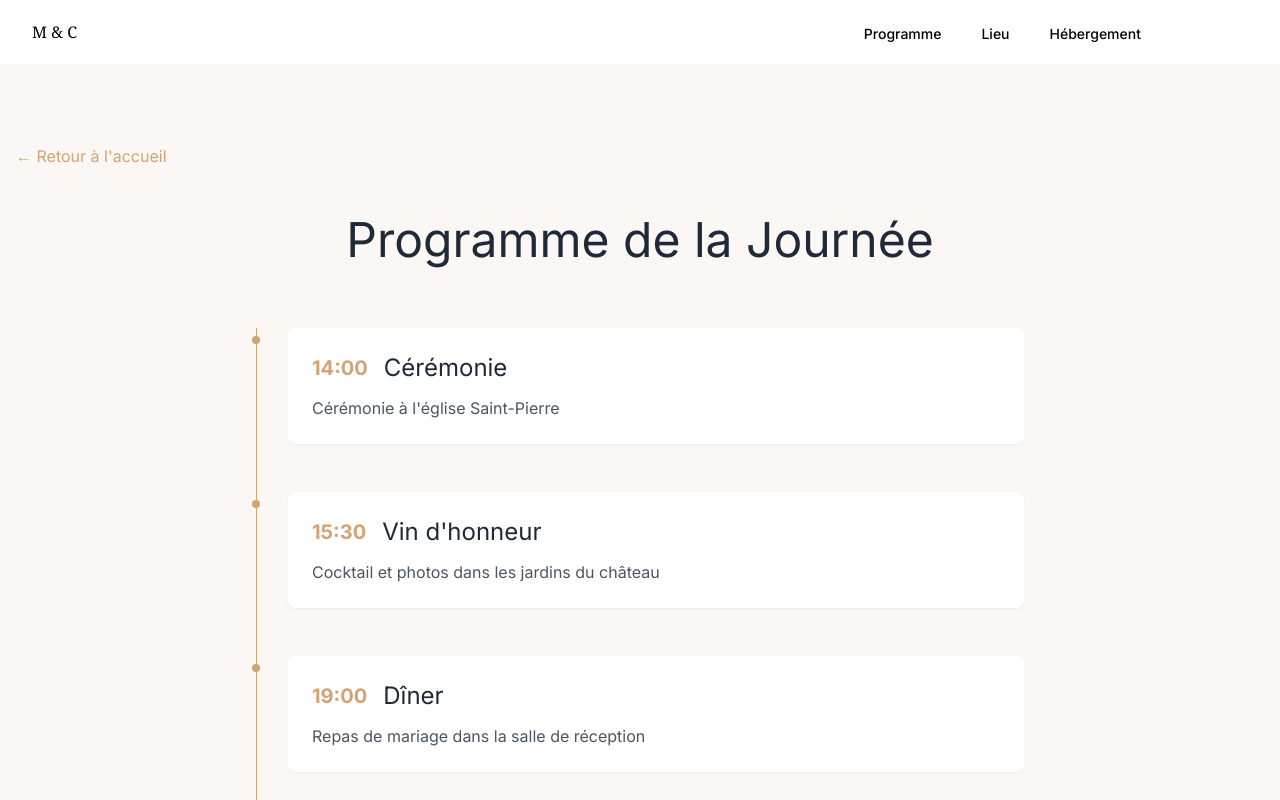
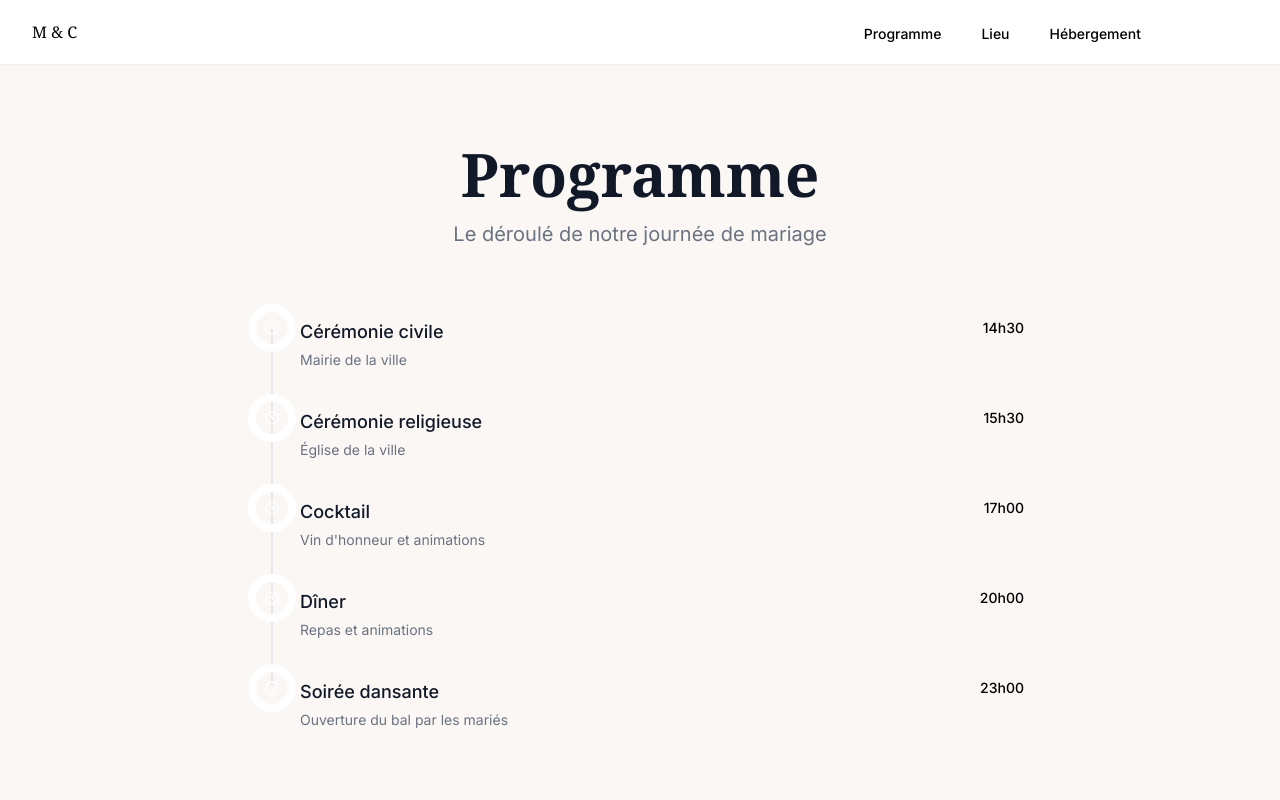
Before and after one commit to maxtouf/mariage-site, a Next.js app: page /programme in a window 1280 px wide. Shown: the top 800 px of the page. Built offline with nearby package versions, Linux system fonts and the light colour scheme; a web font is replaced by a local one.

Commit message:
Ajout de la page programme

```diff
--- a/app/programme/page.tsx
+++ b/app/programme/page.tsx
@@ -1,67 +1,95 @@
 import Link from 'next/link'
 
-export default function Programme() {
-  const timeline = [
+const events = [
   {
-      time: '14:00',
-      event: 'Cérémonie',
-      description: 'Cérémonie à l\'église Saint-Pierre'
+    time: '14h30',
+    title: 'Cérémonie civile',
+    description: 'Mairie de la ville',
   },
   {
-      time: '15:30',
-      event: 'Vin d\'honneur',
-      description: 'Cocktail et photos dans les jardins du château'
+    time: '15h30',
+    title: 'Cérémonie religieuse',
+    description: 'Église de la ville',
   },
   {
-      time: '19:00',
-      event: 'Dîner',
-      description: 'Repas de mariage dans la salle de réception'
+    time: '17h00',
+    title: 'Cocktail',
+    description: 'Vin d\'honneur et animations',
   },
   {
-      time: '22:00',
-      event: 'Soirée dansante',
-      description: 'Ouverture du bal par les mariés'
-    }
+    time: '20h00',
+    title: 'Dîner',
+    description: 'Repas et animations',
+  },
+  {
+    time: '23h00',
+    title: 'Soirée dansante',
+    description: 'Ouverture du bal par les mariés',
+  },
 ]
 
+export default function Programme() {
   return (
-    <div className="min-h-screen bg-[#faf7f5] py-20">
-      <div className="container mx-auto px-4">
-        <Link
-          href="/"
-          className="inline-block mb-12 text-[#d4a373] hover:text-[#b08d62] transition-colors"
-        >
-          ← Retour à l'accueil
-        </Link>
-
-        <h1 className="text-center font-playfair text-5xl mb-16 text-gray-800">
-          Programme de la Journée
+    <div className="min-h-screen py-12 sm:py-16 lg:py-20">
+      <div className="max-w-7xl mx-auto px-4 sm:px-6 lg:px-8">
+        <div className="text-center">
+          <h1 className="text-4xl font-extrabold text-gray-900 sm:text-5xl md:text-6xl font-serif">
+            Programme
           </h1>
-
-        <div className="max-w-3xl mx-auto">
-          {timeline.map((item, index) => (
-            <div key={index} className="relative pl-8 pb-12 last:pb-0">
-              {/* Timeline line */}
-              <div className="absolute left-0 top-0 h-full w-px bg-[#d4a373]" />
-
-              {/* Timeline dot */}
-              <div className="absolute left-[-4px] top-2 h-2 w-2 rounded-full bg-[#d4a373]" />
-
-              <div className="bg-white rounded-lg shadow-sm p-6">
-                <div className="flex items-center mb-3">
-                  <span className="text-[#d4a373] font-bold text-xl">
-                    {item.time}
-                  </span>
-                  <h3 className="ml-4 font-playfair text-2xl text-gray-800">
-                    {item.event}
-                  </h3>
-                </div>
-                <p className="text-gray-600">
-                  {item.description}
+          <p className="mt-3 max-w-2xl mx-auto text-xl text-gray-500 sm:mt-4">
+            Le déroulé de notre journée de mariage
           </p>
         </div>
+
+        <div className="mt-16 max-w-3xl mx-auto">
+          <div className="flow-root">
+            <ul role="list" className="-mb-8">
+              {events.map((event, eventIdx) => (
+                <li key={event.time}>
+                  <div className="relative pb-8">
+                    {eventIdx !== events.length - 1 ? (
+                      <span
+                        className="absolute top-4 left-4 -ml-px h-full w-0.5 bg-gray-200"
+                        aria-hidden="true"
+                      />
+                    ) : null}
+                    <div className="relative flex space-x-3">
+                      <div>
+                        <span className="h-8 w-8 rounded-full bg-primary flex items-center justify-center ring-8 ring-white">
+                          <svg className="h-4 w-4 text-white" fill="none" viewBox="0 0 24 24" stroke="currentColor">
+                            <path
+                              strokeLinecap="round"
+                              strokeLinejoin="round"
+                              strokeWidth={2}
+                              d="M12 8v4l3 3m6-3a9 9 0 11-18 0 9 9 0 0118 0z"
+                            />
+                          </svg>
+                        </span>
                       </div>
+                      <div className="min-w-0 flex-1 pt-1.5 flex justify-between space-x-4">
+                        <div>
+                          <p className="text-lg font-medium text-gray-900">{event.title}</p>
+                          <p className="mt-1 text-sm text-gray-500">{event.description}</p>
+                        </div>
+                        <div className="text-right text-sm whitespace-nowrap text-primary font-medium">
+                          {event.time}
+                        </div>
+                      </div>
+                    </div>
+                  </div>
+                </li>
               ))}
+            </ul>
+          </div>
+        </div>
+
+        <div className="mt-16 text-center">
+          <Link
+            href="/lieu"
+            className="inline-flex items-center px-6 py-3 border border-transparent text-base font-medium rounded-md shadow-sm text-white bg-primary hover:bg-accent transition-colors"
+          >
+            Voir le lieu du mariage
+          </Link>
         </div>
       </div>
     </div>
```
Lines whose indentation alone changed are shown as unchanged.
